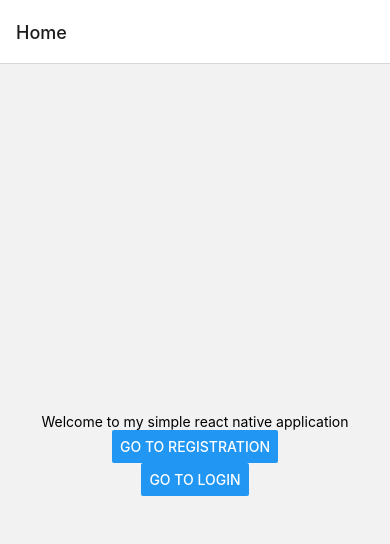
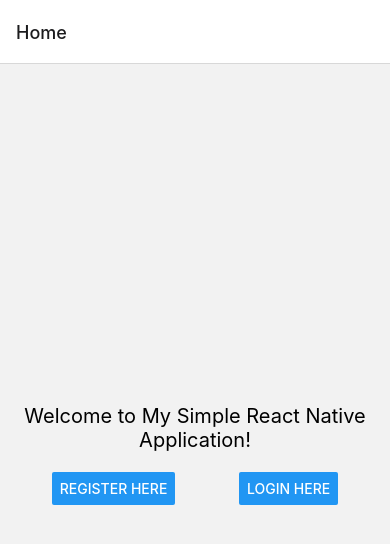
Before and after one commit to Vincesich/ReactNativeApp, a React Native app: screen / in a window 390 px wide. Shown: the top 544 px of the page. Built offline with nearby package versions, Linux system fonts and the light colour scheme.

Commit message:
styling, switched to a keyboard avoiding view

```diff
--- a/App.tsx
+++ b/App.tsx
@@ -1,17 +1,17 @@
 import React from 'react';
 import { StyleSheet, View, Text, Button } from 'react-native';
 import { NavigationContainer } from '@react-navigation/native';
-import { createStackNavigator } from '@react-navigation/stack'; // For my stack navigator
-import { Provider } from 'react-redux'; // Import Provider from react-redux
-import { store } from './store/store'; // Import your store redux
-import RegistrationScreen from './screens/registration'; // My registration screen
-import DashboardScreen from './screens/DashboardScreen'; //My dashboard screen
-import UserListScreen from './screens/UserListScreen'; // My Userlist screen
-import LoginScreen from './screens/LoginScreen'; // Import the LoginScreen component
+import { createStackNavigator } from '@react-navigation/stack';
+import { Provider } from 'react-redux';
+import { store } from './store/store';
+import RegistrationScreen from './screens/registration';
+import DashboardScreen from './screens/DashboardScreen';
+import UserListScreen from './screens/UserListScreen';
+import LoginScreen from './screens/LoginScreen';
 
 const Stack = createStackNavigator();
-// This is where all my screens are declared in my navigation container (use <Stack.Screen>) everytime i add one
-export default function App(): JSX.Element {
+
+export default function App() {
   return (
     <Provider store={store}>
       <NavigationContainer>
@@ -31,41 +31,55 @@ export default function App(): JSX.Element {
             component={DashboardScreen}
             options={{ title: 'Dashboard' }}
           />
-        <Stack.Screen name="UserList"
+          <Stack.Screen
+            name="UserList"
             component={UserListScreen}
+            options={{ title: 'User List' }}
           />
-        <Stack.Screen name="LoginScreen"
+          <Stack.Screen
+            name="LoginScreen"
             component={LoginScreen}
+            options={{ title: 'Login' }}
           />
         </Stack.Navigator>
       </NavigationContainer>
     </Provider>
   );
 }
-// This what is displayed on the home screen once you open the app
-// The first button onPress takes you to the Registration screen
-// The second one takes you to the login screen where returning users can stil login and go to the dashboard
-function HomeScreen({ navigation }: { navigation: any }) {
+
+function HomeScreen({ navigation }) {
   return (
     <View style={styles.container}>
-      <Text>Welcome to my simple react native application</Text>
+      <Text style={styles.welcomeText}>Welcome to My Simple React Native Application!</Text>
+      <View style={styles.buttonContainer}>
         <Button
-        title="Go to Registration"
+          title="Register Here"
           onPress={() => navigation.navigate('Registration')}
         />
-      {/* Button to navigate to the login screen */}
         <Button
-        title="Go to Login"
+          title="Login Here"
           onPress={() => navigation.navigate('LoginScreen')}
         />
       </View>
+    </View>
   );
 }
-// Styling
+
 const styles = StyleSheet.create({
   container: {
     flex: 1,
     alignItems: 'center',
     justifyContent: 'center',
+    paddingHorizontal: 20,
+  },
+  welcomeText: {
+    fontSize: 20,
+    marginBottom: 20,
+    textAlign: 'center',
+  },
+  buttonContainer: {
+    width: '100%',
+    flexDirection: 'row',
+    justifyContent: 'space-around',
   },
 });
--- a/screens/registration.tsx
+++ b/screens/registration.tsx
@@ -1,5 +1,5 @@
 import React, { useState, useEffect } from 'react';
-import { View, Text, TextInput, Button, StyleSheet, Alert } from 'react-native';
+import { View, Text, TextInput, Button, StyleSheet, Alert, KeyboardAvoidingView } from 'react-native';
 import { useForm, Controller, SubmitHandler } from 'react-hook-form'; // For my react hook form
 import AsyncStorage from '@react-native-async-storage/async-storage'; // This is storing my users data
 // These are the feilds ill be having users fill in to register
@@ -87,7 +87,7 @@ const RegistrationScreen: React.FC<{ navigation: any }> = ({ navigation }) => {
   };
    // Here i put all the fields inside a controller
   return (
-    <View style={styles.container}>
+    <KeyboardAvoidingView style={styles.container} behavior="padding">
       <Text>Registration</Text>
       <Controller
         control={control}
@@ -202,7 +202,7 @@ const RegistrationScreen: React.FC<{ navigation: any }> = ({ navigation }) => {
         <Text key={index} style={styles.errorText}>{error.message}</Text>
       ))}
       <Button title="Register" onPress={handleSubmit(handleRegistration)} />
-    </View>
+    </KeyboardAvoidingView>
   );
 };
    // Styling
```
Also changed, not shown: store/userSlice.ts (line endings or trailing spaces). Lines whose indentation alone changed are shown as unchanged.
